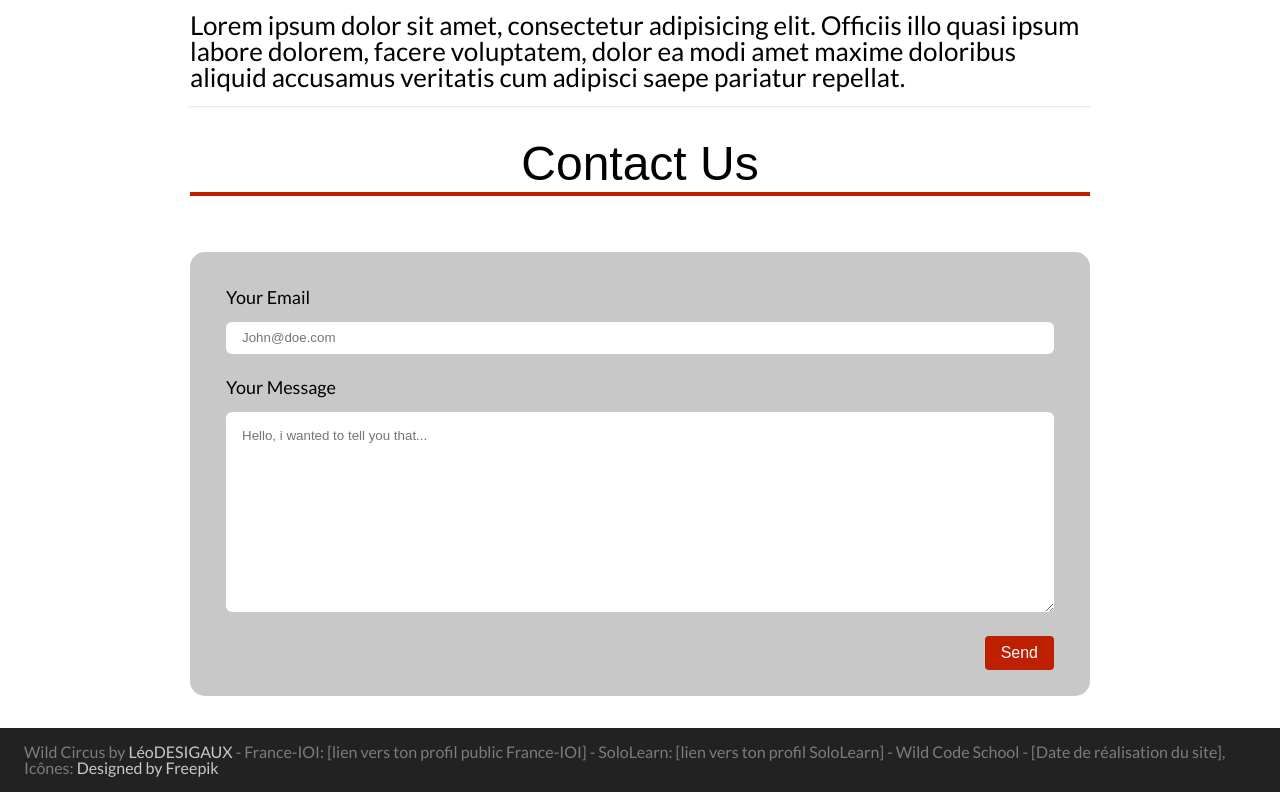
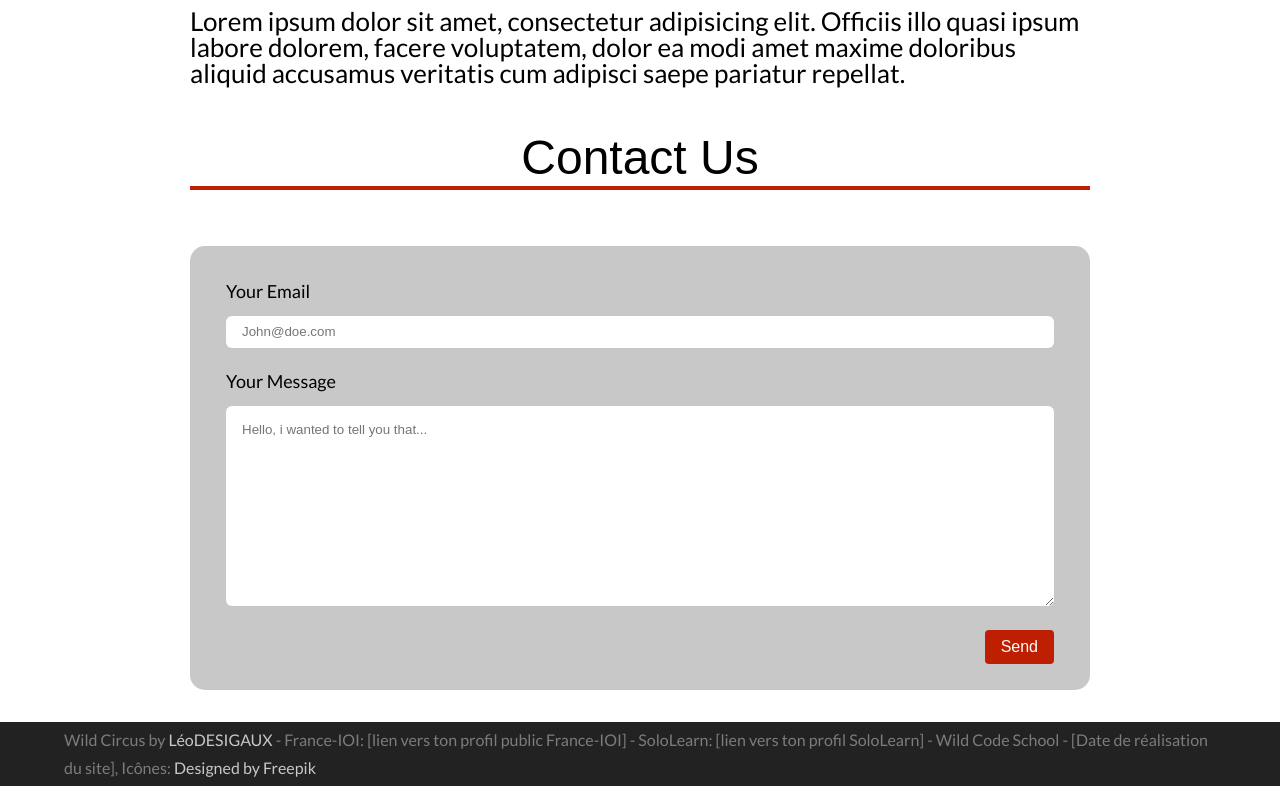
Before and after one commit to Leoche/WildSchoolChallenge, a website built with webpack: page src/index.html in a window 1280 px wide. Shown: the part 1800-2592 px from the top of the page. Built offline with nearby package versions, Linux system fonts and the light colour scheme; a web font is replaced by a local one.

Commit message:
Removed HR + better margins

```diff
--- a/src/assets/scss/_layout.scss
+++ b/src/assets/scss/_layout.scss
@@ -31,9 +31,7 @@ section {
 }
 
 hr {
-    width: $desktop;
-    margin: 0 auto;
-    opacity: .2;
+    display: none;
 }
 
 footer {
@@ -45,10 +43,11 @@ footer {
     background: $black;
     box-sizing: border-box;
     color: darken($white, 50%);
-    padding: $footer-padding 24px;
+    padding: $footer-padding 64px;
 
     & p {
         display: block;
+        line-height: 28px;
 
         & a {
             color: darken($white, 20%);
```
